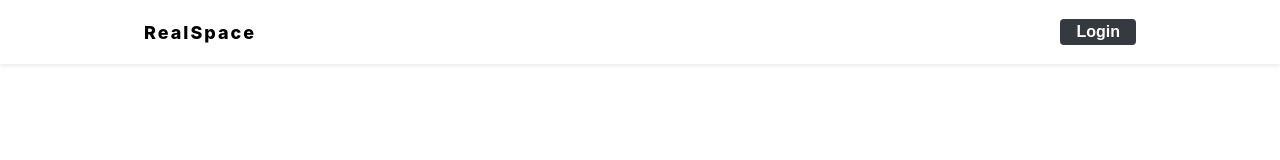
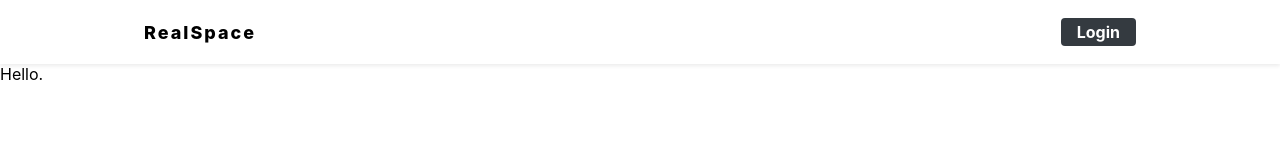
Before and after one commit to kim-padah/RealSpace, a React (Create React App) app in the folder client/: page / in a window 1280 px wide. Shown: the top 160 px of the page. Built offline with nearby package versions, Linux system fonts and the light colour scheme.

Commit message:
showing login user on header

```diff
--- a/client/src/components/common/Button.js
+++ b/client/src/components/common/Button.js
@@ -1,7 +1,8 @@
 import styled, { css } from 'styled-components';
+import { Link } from 'react-router-dom';
 import palette from '../../lib/styles/palette';
 
-const StyledButton = styled.button`
+const buttonStyle = css`
   border: none;
   border-radius: 4px;
   font-size: 1rem;
@@ -35,6 +36,20 @@ const StyledButton = styled.button`
     `}
 `;
 
-const Button = (props) => <StyledButton {...props} />;
+const StyledButton = styled.button`
+  ${buttonStyle}
+`;
+
+const StyledLink = styled(Link)`
+  ${buttonStyle}
+`;
+
+const Button = (props) => {
+  return props.to ? (
+    <StyledLink {...props} cyan={props.cyan ? 1 : 0} />
+  ) : (
+    <StyledButton {...props} />
+  );
+};
 
 export default Button;
--- a/client/src/components/common/Header.js
+++ b/client/src/components/common/Header.js
@@ -1,6 +1,7 @@
 import styled from 'styled-components';
 import Responsive from './Responsive';
 import Button from './Button';
+import { Link } from 'react-router-dom';
 
 const HeaderBlock = styled.div`
   position: fixed;
@@ -29,16 +30,33 @@ const Spacer = styled.div`
   height: 4rem;
 `;
 
-const Header = () => {
+const UserInfo = styled.div`
+  font-weight: 800;
+  margin-right: 1rem;
+`;
+
+const Header = ({ user }) => {
   return (
+    <>
       <HeaderBlock>
         <Wrapper>
-        <div className="logo">RealSpace</div>
+          <Link to="/" className="logo">
+            RealSpace
+          </Link>
+          {user ? (
             <div className="right">
-          <Button>Login</Button>
+              <UserInfo>{user.username}</UserInfo>
+              <Button>Logout</Button>
             </div>
+          ) : (
+            <div className="right">
+              <Button to="/login">Login</Button>
+            </div>
+          )}
         </Wrapper>
       </HeaderBlock>
+      <Spacer />
+    </>
   );
 };
 
--- a/client/src/pages/PostListPage.jsx
+++ b/client/src/pages/PostListPage.jsx
@@ -1,12 +1,12 @@
-import Header from '../components/common/Header';
+import HeaderContainer from '../redux/containers/Header';
 
-function PostListPage() {
+const PostListPage = () => {
   return (
-    <div>
-      <Header />
+    <>
+      <HeaderContainer />
       <div>Hello.</div>
-    </div>
+    </>
   );
-}
+};
 
 export default PostListPage;
--- /dev/null
+++ b/client/src/redux/containers/Header.js
@@ -0,0 +1,11 @@
+import { useSelector } from 'react-redux';
+import Header from '../../components/common/Header';
+
+const HeaderContainer = () => {
+  const { user } = useSelector((state) => ({
+    user: state.user.user,
+  }));
+  return <Header user={user} />;
+};
+
+export default HeaderContainer;
```
Lines whose indentation alone changed are shown as unchanged.
